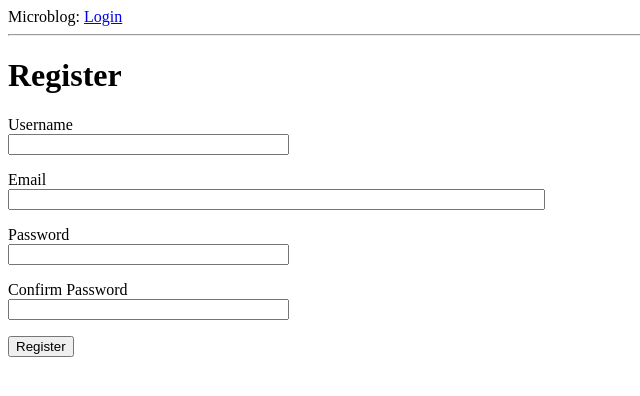
After one commit to raideran/microBlogPython, a Flask app: page /register in a window 1280 px wide. The commit adds this page. Shown: the top 396 px of the page, without its empty margins (0-640 px from the left). Run offline with Flask 2, Linux system fonts and the light colour scheme.

Commit message:
Added User Registration functionality

```diff
--- a/app/__init__.py
+++ b/app/__init__.py
@@ -2,10 +2,13 @@ from flask import Flask
 from config import Config
 from flask_sqlalchemy import SQLAlchemy
 from flask_migrate import Migrate
+from flask_login import LoginManager
 
 app = Flask(__name__)
 app.config.from_object(Config)
 db = SQLAlchemy(app)
 migrate = Migrate(app, db)
+login = LoginManager(app)
+login.login_view = 'login'
 
 from app import routes, models
--- a/app/forms.py
+++ b/app/forms.py
@@ -1,9 +1,28 @@
 from flask_wtf import FlaskForm
 from wtforms import StringField, PasswordField, BooleanField, SubmitField
-from wtforms.validators import DataRequired
+from wtforms.validators import ValidationError,DataRequired, Email, EqualTo
+from app.models import User
 
 class LoginForm(FlaskForm):
     username = StringField('Username', validators=[DataRequired()])
     password = PasswordField('Password', validators=[DataRequired()])
     remember_me = BooleanField('Remember Me')
     submit = SubmitField('Sign In')
+
+class RegistrationForm(FlaskForm):
+    username = StringField('Username', validators=[DataRequired()])
+    email = StringField('Email', validators=[DataRequired(), Email()])
+    password = PasswordField('Password', validators=[DataRequired()])
+    password_confirm = PasswordField('Confirm Password',
+                      validators=[DataRequired(), EqualTo('password')])
+    submit = SubmitField('Register')
+
+    def validate_username(self, username):
+        user = User.query.filter_by(username=username.data).first()
+        if user is not None:
+            raise ValidationError('Plase use a different username')
+
+    def validate_email(self, email):
+        user = User.query.filter_by(email=email.data).first()
+        if user is not None:
+            raise ValidationError('Please use a different email address')
--- a/app/routes.py
+++ b/app/routes.py
@@ -1,29 +1,64 @@
-from flask import render_template, flash, redirect, url_for
-from app import app
-from app.forms import LoginForm
+from flask import render_template, flash, redirect, url_for, request
+from app import app, db
+from app.forms import LoginForm, RegistrationForm
+from flask_login import current_user, login_user, logout_user, login_required
+from app.models import User
+from werkzeug.urls import url_parse
 
 @app.route('/')
 @app.route('/index')
+@login_required
 def index():
-    user = {'username': 'Jose'}
+    # user = {'username': 'Jose'}
     posts = [
         {
-            'author': {'username': 'Jhon'},
+            'author': {'username': 'jose'},
             'body': 'Beautiful day in Alajuelita'
         },
         {
-            'author': {'username': 'Susan'},
+            'author': {'username': 'susana'},
             'body': 'EndGame Movie was amazing'
         },
     ]
-    return render_template('index.html', title='Home', user=user, posts=posts, basedir=basedir)
+    return render_template('index.html', title='Home', posts=posts)
 
 @app.route('/login', methods=['GET', 'POST'])
 def login():
+    if current_user.is_authenticated:
+        return redirect(url_for('index'))
     form = LoginForm()
+    # import pdb; pdb.set_trace()
     if form.validate_on_submit():
+        user = User.query.filter_by(username=form.username.data).first()
+        if user is None or not user.check_password(form.password.data):
+            flash('Invalid username or password')
+            return redirect(url_for('login'))
+        login_user(user, remember=form.remember_me.data)
+        next_page = request.args.get('next')
+        if not next_page or url_parse(next_page).netloc != '':
+            next_page = url_for('index')
         flash('Login requested for user {0}, remember_me={1}'.format(
             form.username.data,form.remember_me.data)
         )
+        return redirect(next_page)
+        # return redirect(url_for('index'))
+
+    return render_template('login.html', title='Sign In', form=form)
+
+@app.route('/logout')
+def logout():
+    logout_user()
+    return redirect(url_for('login'))
+
+@app.route('/register', methods=['GET', 'POST'])
+def register():
+    if current_user.is_authenticated:
         return redirect(url_for('index'))
-    return render_template('login.html', title='Sign In', form=form)
+    form = RegistrationForm()
+    if form.validate_on_submit():
+        user = User(form.username.data, form.email.data, form.password.data)
+        db.session.add(user)
+        db.session.commit()
+        flash('Congratulations, you are now a registered user!')
+        return redirect(url_for('login'))
+    return render_template('register.html', title='Register', form=form)
--- a/app/templates/base.html
+++ b/app/templates/base.html
@@ -8,8 +8,13 @@
     </head>
     <body>
         <div>Microblog:
+            {% if current_user.is_anonymous %}
+            <a href="{{ url_for('login')}}">Login</a>
+            {% else %}
             <a href=" {{ url_for('index')}}">Home</a>
-            <a href="{{ url_for('login')}}">Login</a>
+            <a href=" {{ url_for('logout')}}">Logout</a>
+            {% endif %}
+
         </div>
         <hr/>
         {% with messages = get_flashed_messages() %}
--- a/app/templates/index.html
+++ b/app/templates/index.html
@@ -2,7 +2,7 @@
 {% extends "base.html" %}
 
 {% block content %}
-    <h1>Hello, {{ user.username }}!</h1>
+    <h1>Hello, {{ current_user.username }}!</h1>
     {% for post in posts %}
     <div><p>{{ post.author.username }} says: <b>{{ post.body }}</b></p></div>
     {% endfor %}
--- a/app/templates/login.html
+++ b/app/templates/login.html
@@ -20,5 +20,6 @@
         </p>
         <p>{{ form.remember_me }} {{ form.remember_me.label }} </p>
         <p>{{ form.submit }} </p>
+        <p>New User? <a href=" {{ url_for('register') }} ">Click to Register!</a></p>
     </form>
 {% endblock %}
--- /dev/null
+++ b/app/templates/register.html
@@ -0,0 +1,35 @@
+{% extends "base.html" %}
+{% block content %}
+    <h1>Register</h1>
+    <form action="" method="POST" novalidate>
+        {{ form.hidden_tag() }}
+        <p>
+            {{ form.username.label }} <br/>
+            {{ form.username(size=32) }} <br/>
+            {% for error in form.username.errors %}
+            <span style="color:red">{{ error }}</span>
+            {% endfor %}
+        </p>
+        <p>
+            {{ form.email.label }} <br/>
+            {{ form.email(size=64) }} <br/>
+            {% for error in form.email.errors %}
+            <span style="color:red">{{ error }}</span>
+            {% endfor %}
+        </p>
+        <p>
+            {{ form.password.label }} <br/>
+            {{ form.password(size=32) }} <br/>
+            {% for error in form.password.errors %}
+            <span style="color:red">{{ error }}</span>
+            {% endfor %}
+        </p><p>
+            {{ form.password_confirm.label }} <br/>
+            {{ form.password_confirm(size=32) }} <br/>
+            {% for error in form.password_confirm.errors %}
+            <span style="color:red">{{ error }}</span>
+            {% endfor %}
+        </p>
+        <p>{{form.submit()}}</p>
+    </form>
+{% endblock %}
```
Also changed, not shown: app/models.py (+8 -2 lines).
